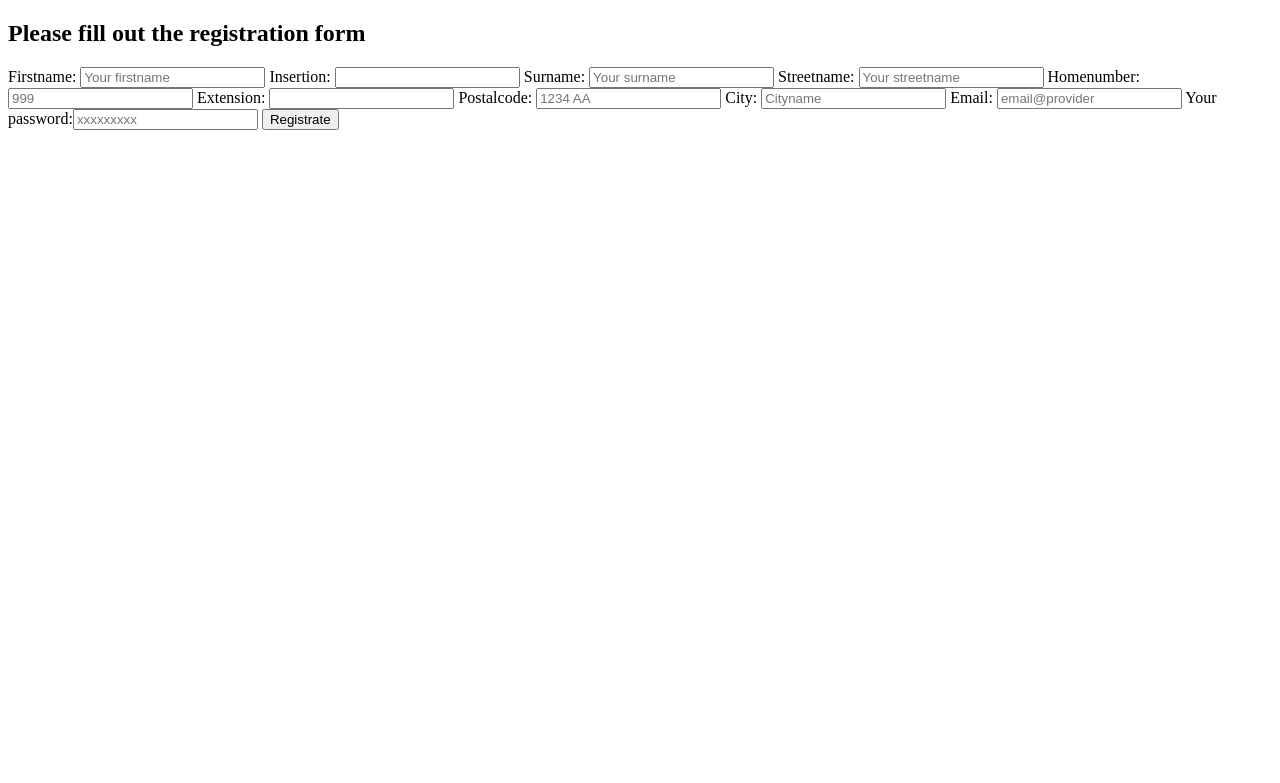
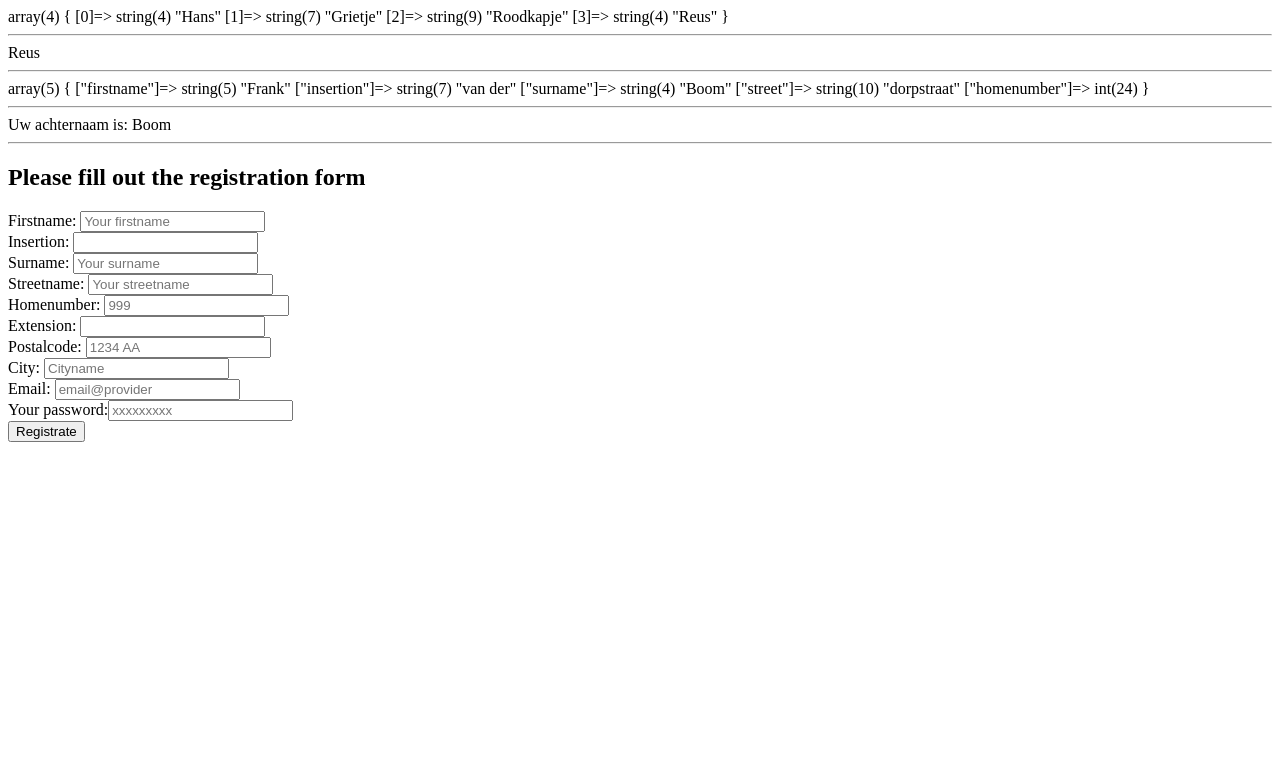
Before and after one commit to jdeklijn/PHP_C20_144, a PHP site: page /phpfiles/registration.php in a window 1280 px wide. Shown: the top 783 px of the page. Run offline with PHP 8.4, Linux system fonts and the light colour scheme.

Commit message:
Les 2
De switch en de array statement

```diff
--- a/phpfiles/registration.php
+++ b/phpfiles/registration.php
@@ -1,30 +1,51 @@
 <?php
 
 //************************************
-//Function of the file registration.php:
-//To show and a handle a new user registration.
-//Author: J. de Klijn
-//Date of creation: 9 feb. 2021
-//Last edited by: J. de Klijn @
-//Version: v0.1
+// Function of the file registration.php:
+// To show and a handle a new user registration.
+// Author: J. de Klijn
+// Date of creation: 9 feb. 2021
+// Last edited by: J. de Klijn @
+// Version: v0.1
 //*************************************
+
+// ================ Array demonstration ========================
+
+// The variable array()
+
+// Keys values     0       1         2          3
+$aNames = array("Hans","Grietje","Roodkapje","Reus");
+var_dump($aNames);
+echo("<hr/>");
+echo($aNames[3]);
+echo("<hr/>");
+$aName = array();
+$aName['firstname'] = "Frank";
+$aName['insertion'] = "van der";
+$aName['surname'] = "Boom";
+$aName['street'] = "dorpstraat";
+$aName['homenumber'] = 24;
+var_dump($aName);
+echo("<hr/>");
+echo("Uw achternaam is: ".$aName['surname']);
+echo("<hr/>");
 
 // ======================= File handling ==========================
 
 
 // ====================== Form handling ===========================
 if(!empty($_POST)){                                                             // If there is a form posted, then
-  $sFirstname = $_POST['sFirstname'];                                           // Create the variable for the firstname
-  $sInsertion = $_POST['sInsertion'];                                           // Create the variable for the insertion
-  $sSurname = $_POST['sSurname'];                                               // Create the variable for the surname
-  $sStreetname = $_POST['sStreetname'];                                         // Create the variable for the streetname
-  $iHomeNumber = $_POST['iHomeNumber'];                                         // Create the variable for the home number
+  $sFirstname           = $_POST['sFirstname'];                                 // Create the variable for the firstname
+  $sInsertion           = $_POST['sInsertion'];                                 // Create the variable for the insertion
+  $sSurname             = $_POST['sSurname'];                                   // Create the variable for the surname
+  $sStreetname          = $_POST['sStreetname'];                                // Create the variable for the streetname
+  $iHomeNumber          = $_POST['iHomeNumber'];                                // Create the variable for the home number
   $sHomeNumberExtension = $_POST['sHomeNumberExtension'];                       // Create the variable for the extension
-  $sPostalcode = $_POST['sPostalcode'];                                         // Create the variable for the postalcode
-  $sCity = $_POST['sCity'];                                                     // Create the variable for the city
-  $sEmailAddress = $_POST['sEmailAddress'];                                     // Create the variable for the email address
-  $sPassword = $_POST['sPassword'];                                             // Create the variable for the password
-  //var_dump($_POST);
+  $sPostalcode          = $_POST['sPostalcode'];                                // Create the variable for the postalcode
+  $sCity                = $_POST['sCity'];                                      // Create the variable for the city
+  $sEmailAddress        = $_POST['sEmailAddress'];                              // Create the variable for the email address
+  $sPassword            = $_POST['sPassword'];                                  // Create the variable for the password
+  var_dump($_POST);
 }
 
 // ==================== Show a registation form ===================
@@ -37,16 +58,16 @@ echo("
   <body>
     <h2> Please fill out the registration form </h2>                                          <!-- Header of the form -->
     <form method='post'>                                                                      <!-- Method of postting is POST -->
-      Firstname:    <input type='text'    name='sFirstname'     placeholder='Your firstname'> <!-- The users firstname -->
-      Insertion:    <input type='text'    name='sInsertion'>                                  <!-- The users insertion -->
-      Surname:      <input type='text'    name='sSurname'       placeholder='Your surname'>   <!-- The users surname -->
-      Streetname:   <input type='text'    name='sStreetname'    placeholder='Your streetname'><!-- The users streetname -->
-      Homenumber:   <input type='number'  name='iHomeNumber'    placeholder='999'>            <!-- The users homenumber -->
-      Extension:    <input type='text'    name='sHomeNumberExtension'>                        <!-- The users home number extension -->
-      Postalcode:   <input type='text'    name='sPostalcode'    placeholder='1234 AA'>        <!-- The users postalcode -->
-      City:         <input type='text'    name='sCity'          placeholder='Cityname'>       <!-- The users city -->
-      Email:        <input type='text'    name='sEmailAddress'  placeholder='email@provider'> <!-- The users email address-->
-      Your password:<input type='text'    name='sPassword'      placeholder='xxxxxxxxx'>      <!-- The users password -->
+      Firstname:    <input type='text'    name='sFirstname'     placeholder='Your firstname'><br/> <!-- The users firstname -->
+      Insertion:    <input type='text'    name='sInsertion'><br/>                                  <!-- The users insertion -->
+      Surname:      <input type='text'    name='sSurname'       placeholder='Your surname'><br/>   <!-- The users surname -->
+      Streetname:   <input type='text'    name='sStreetname'    placeholder='Your streetname'><br/><!-- The users streetname -->
+      Homenumber:   <input type='number'  name='iHomeNumber'    placeholder='999'><br/>            <!-- The users homenumber -->
+      Extension:    <input type='text'    name='sHomeNumberExtension'><br/>                        <!-- The users home number extension -->
+      Postalcode:   <input type='text'    name='sPostalcode'    placeholder='1234 AA'><br/>        <!-- The users postalcode -->
+      City:         <input type='text'    name='sCity'          placeholder='Cityname'><br/>       <!-- The users city -->
+      Email:        <input type='text'    name='sEmailAddress'  placeholder='email@provider'><br/> <!-- The users email address-->
+      Your password:<input type='text'    name='sPassword'      placeholder='xxxxxxxxx'><br/>      <!-- The users password -->
       <button type='submit'>Registrate</button>                                               <!-- A button to submit this form-->
     </form>
   </body>
```
Also changed, not shown: switch_demo.php (added, +38 -0 lines).
